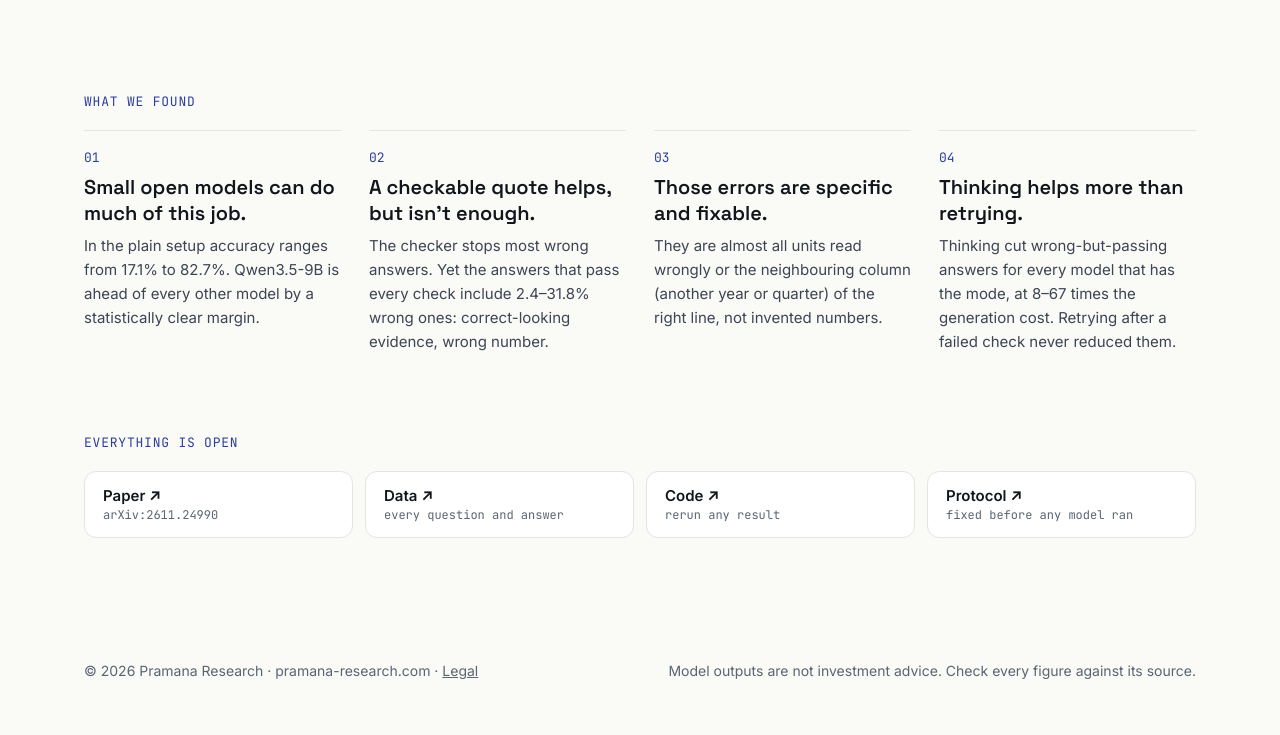
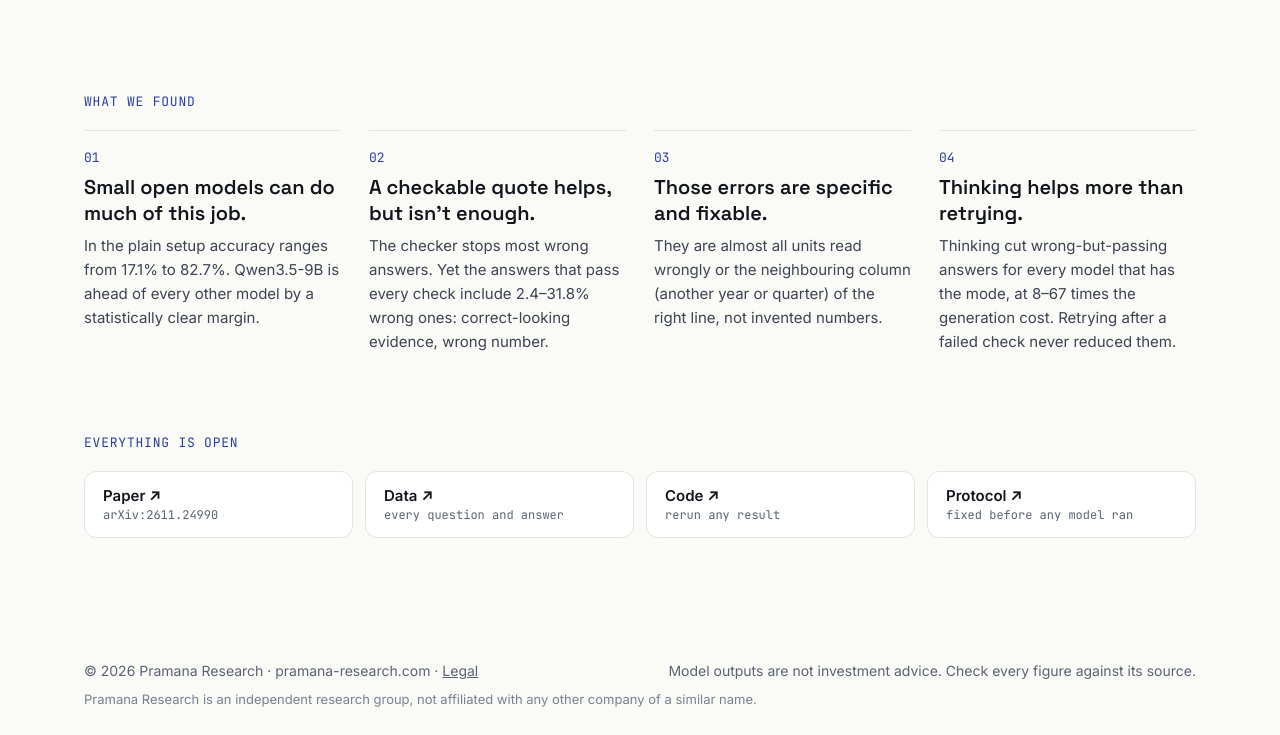
Before and after one commit to pramana-research/pramana-research-landing, a plain HTML site: page index.html in a window 1280 px wide. Shown: the part 739-1474 px from the top of the page. Before the commit the page ends 1446 px from the top, so only its background shows below. Drawn offline with Linux system fonts and the light colour scheme.

Commit message:
Footer: non-affiliation line on every page

```diff
--- a/index.html
+++ b/index.html
@@ -87,6 +87,7 @@ html{scroll-behavior:smooth}
 <div style="max-width: 1160px; margin: 0 auto; padding: 28px 24px; display: flex; flex-wrap: wrap; justify-content: space-between; gap: 12px; font-size: 14px; color: #5B6472">
 <span>© 2026 Pramana Research · pramana-research.com · <a href="/legal" style="color: #5B6472">Legal</a></span>
 <span>Model outputs are not investment advice. Check every figure against its source.</span>
+<span style="flex-basis: 100%; font-size: 13px; color: #7A8290">Pramana Research is an independent research group, not affiliated with any other company of a similar name.</span>
 </div>
 </footer>
 
```
Also changed, not shown: legal/index.html (+1 -0 lines), research/filing-evidence/gemma-3-12b/index.html (+1 -0 lines), research/filing-evidence/glm-4-6v-flash/index.html (+1 -0 lines), research/filing-evidence/gpt-oss-20b/index.html (+1 -0 lines), research/filing-evidence/granite-4-2-8b/index.html (+1 -0 lines), research/filing-evidence/index.html (+1 -0 lines), research/filing-evidence/llama-3-1-8b/index.html (+1 -0 lines), research/filing-evidence/ministral-3-8b/index.html (+1 -0 lines), research/filing-evidence/nemotron-nano-9b-v2/index.html (+1 -0 lines), research/filing-evidence/olmo-3-7b/index.html (+1 -0 lines), research/filing-evidence/phi-4/index.html (+1 -0 lines), research/filing-evidence/qwen3-5-9b/index.html (+1 -0 lines), research/filing-evidence/qwen3-8b/index.html (+1 -0 lines), research/index.html (+1 -0 lines).
